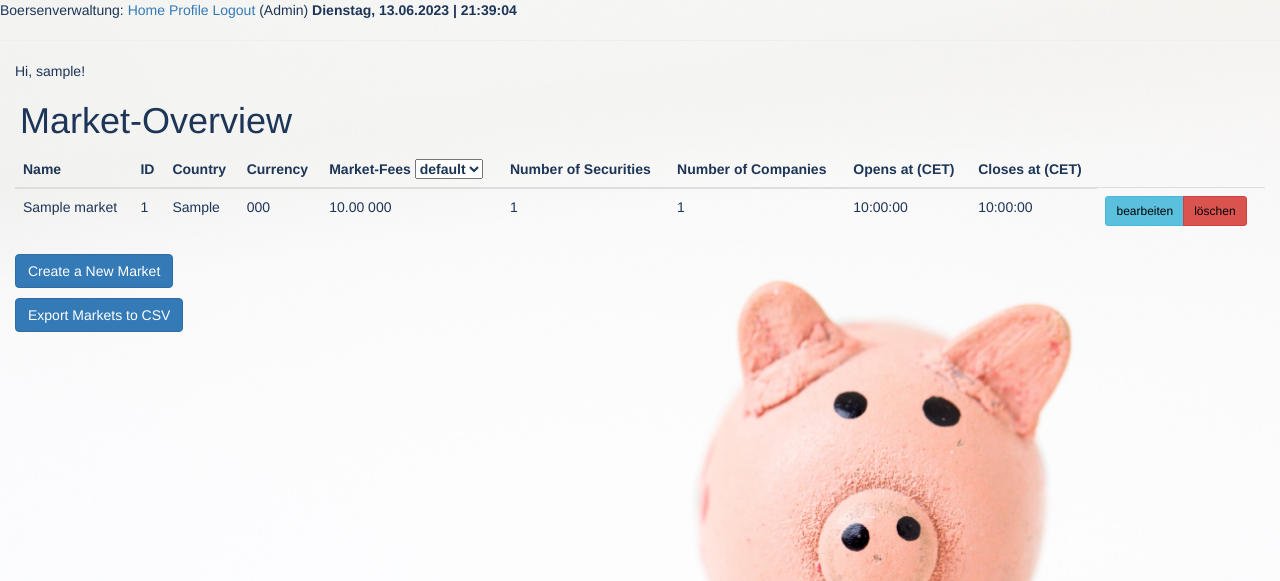
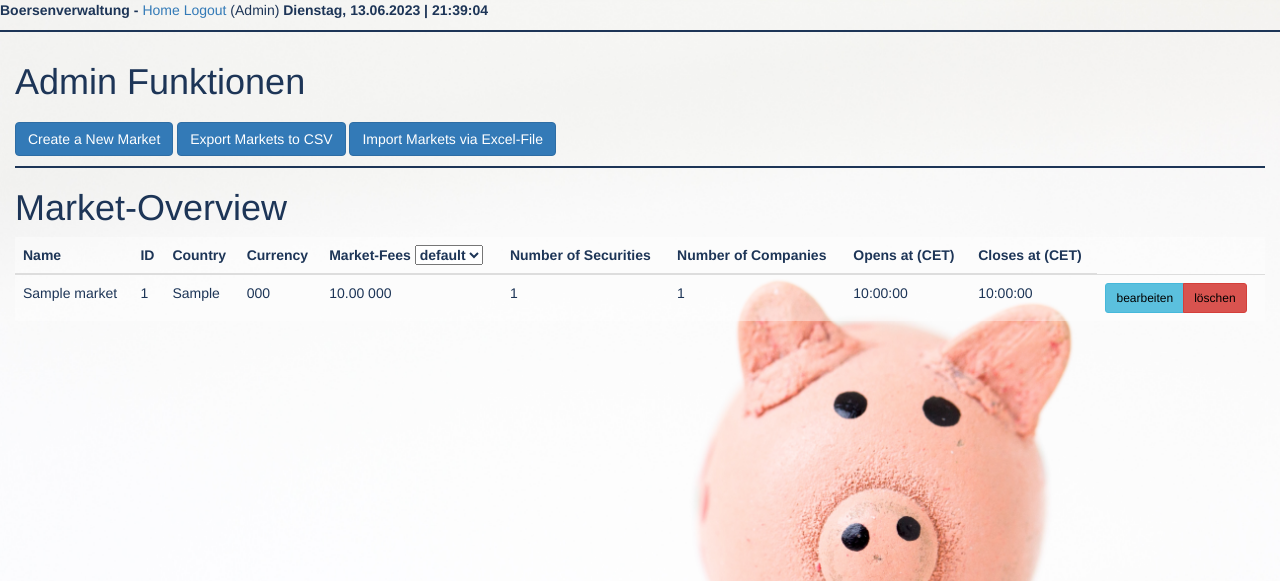
Before and after one commit to knolukas/boersenverwaltung, a Flask app: page / in a window 1280 px wide. Shown: the top 581 px of the page. Run offline with Flask 3, Linux system fonts and the light colour scheme; a user stored in the database is signed in; tables that the repository leaves empty hold one stand-in row (values such as "Sample post"); a database or web service that is not in the repository returns one stand-in record (values such as "Sample title"); data that the repository does not hold is empty; some libraries are stand-ins or nearby versions.

Commit message:
excel import

```diff
--- a/app/routes.py
+++ b/app/routes.py
@@ -9,12 +9,12 @@ from sqlalchemy.orm import query
 
 from app import app, db
 from app.forms import LoginForm, RegistrationForm, EditProfileForm, PostForm, CreateNewMarketForm, EditMarketForm
-from flask import render_template, flash, redirect, url_for, request, jsonify, Response
+from flask import render_template, flash, redirect, url_for, request, jsonify, Response, session
 from flask_login import current_user, login_user, logout_user
 from app.models import User, Post, Market, Transactions, Offer, Currency
 from flask_login import login_required
 from werkzeug.urls import url_parse
-from datetime import datetime
+from datetime import datetime, time
 
 import sqlite3
 
@@ -234,20 +234,32 @@ def market(market_id):
     security_info_json = security_info.json()
 
     # Abfragen in der eigenen Datenbank
-    market = Market.query.filter_by(market_id=market_id).first_or_404()
+    market = Market.query \
+        .filter_by(market_id=market_id) \
+        .first_or_404()
+
     transactions = Transactions.query \
         .filter_by(market_id=market_id) \
         .order_by(Transactions.transaction_id.desc()) \
         .limit(100) \
         .all()
+
     offers = Offer.query \
         .filter_by(market_id=market_id) \
         .with_entities(Offer.security_id, func.sum(Offer.amount).label('available_amount')) \
         .group_by(Offer.security_id) \
         .order_by(Offer.security_id.asc()) \
         .all()
-    id = Market.query.filter_by(market_id=market_id).first().market_currency_id
-    currency = Currency.query.filter_by(market_currency_id=id).first()
+
+    id = Market.query \
+        .filter_by(market_id=market_id) \
+        .first() \
+        .market_currency_id
+
+    currency = Currency \
+        .query \
+        .filter_by(market_currency_id=id) \
+        .first()
 
     print(offers)
 
@@ -317,11 +329,32 @@ def markets_transactions():  # eventuell id von einer börse mitgeben
 # PUT Methods #
 # ********************************************************************************************
 # ============================================================================================
+def get_price(security_id):
+    get_url = 'http://127.0.0.1:50051/firmen/wertpapiere/{}'.format(security_id)
+
+    get_security_info = requests.get(get_url)
+
+    if get_security_info.status_code == 200:
+        get_data = get_security_info.json()
+        security_price = get_data['price']
+        return security_price
+
+    else:
+        return -1
+
 
 @app.route('/markets/<market_id>/buy', methods=['PUT'])
 # @login_required
 def buy(market_id):
     market = Market.query.filter_by(market_id=market_id).first_or_404(description="Börse nicht gefunden!")
+
+    fees = market.market_fee
+
+    currency_id = market.market_currency_id
+    currency = Currency.query \
+        .filter_by(market_currency_id=currency_id) \
+        .first_or_404(description="Waehrung nicht verfügbar") \
+        .market_currency_code
 
     data = request.json
     security_id = data['security_id']
@@ -330,17 +363,8 @@ def buy(market_id):
     url = 'http://127.0.0.1:50051/firmen/wertpapier/{}/kauf'.format(
         security_id)  # TODO anpassen an Port der Firmenverwaltung
 
-    # nur als dummy funktion implementiert, es werden immer die gleichen daten
-    # ausgegeben unahhängig von der security_id
-    get_url = 'http://127.0.0.1:50051/firmen/wertpapiere/{}'.format(security_id)
-
-    get_security_info = requests.get(get_url)
-
-    if get_security_info.status_code == 200:
-        get_data = get_security_info.json()
-        security_price = get_data['price']
-
-    else:
+    security_price = get_price(security_id)
+    if security_price == -1:
         return "Fehler. Wertpapier nicht gefunden.", 400
 
     offers = Offer \
@@ -355,14 +379,18 @@ def buy(market_id):
         .first()
 
     if total_amount:
-        available_amount = total_amount.available_amount
+        available_amount = total_amount.available_amount or 0
     else:
         available_amount = 0
 
     # wenn insgesamt weniger von diesem security vorhanden ist
     if amount > available_amount:
-        message = "Es sind nur noch " + str(
-            total_amount.available_amount) + " Stueck dieses Wertpapiers vorhanden! Erneut versuchen."
+        if available_amount == 0:
+            message = "Dieses Wertpapier ist leider nicht mehr an dieser Börse verfügbar. Vorgang abgebrochen."
+            return jsonify({'message': message}), 400
+
+        message = "Es sind nur noch " + str(available_amount) + \
+                  " Stueck dieses Wertpapiers vorhanden! Erneut versuchen."
         return jsonify({'message': message}), 400
 
     i = 0
@@ -393,10 +421,11 @@ def buy(market_id):
             amount = 0
 
             # info an den besitzer vom jeweiligen angebot in der liste
-        data = {'id': offer.offer_id, 'typ': typ, 'amount': sold_amount, 'seller_id': id}
+        data = {'id': offer.offer_id, 'typ': typ, 'amount': sold_amount, 'seller_id': id, 'fees': fees,
+                'currency': currency}
 
         response = requests.put(url, json=data)
-        print("Nachricht an Seller: " + str(response.json()))
+        print("Nachricht an Seller: " + str(data) + ", Nachricht von Seller: " + str(response.json()))
 
         i = i + 1
 
@@ -462,29 +491,40 @@ def refresh_offer(market_id):
     global message
     market = Market.query.filter_by(market_id=market_id).first_or_404(description="Börse nicht gefunden!")
     data = request.get_json()
-
+    print(data)
     if data is not None:
         if isinstance(data, list):
             # Daten sind eine Liste von Objekten
             for entry in data:
                 security_id = entry.get('id')
                 amount = entry.get('amount')
-                company_id = entry.get('company_id')    #TODO achtung auf Bezeichnung der Werte
+                company_id = entry.get('comp_id')  # TODO achtung auf Bezeichnung der Werte
                 depot_id = entry.get('depot_id')
+                security_price = entry.get('price')
 
                 new_entry = Offer(market_id=market_id, security_id=security_id, amount=amount,
                                   company_id=company_id, depot_id=depot_id)
+                new_transaction = Transactions(security_id=security_id, security_price=security_price * amount,
+                                               security_amount=amount, transaction_type="Sell", market_id=market_id)
                 db.session.add(new_entry)
+                db.session.add(new_transaction)
             message = str(len(data)) + ' neue Angebote wurden erfolgreich erstellt!'
 
         elif isinstance(data, dict):
             # Daten sind ein einzelnes Objekt
-            security_id = data['id']
-            amount = data['amount']
+            security_id = data.get('id')
+            amount = data.get('amount')
+            company_id = data.get('comp_id')
+            depot_id = data.get('depot_id')
+            security_price = data.get('price')
 
-            newEntry = Offer(market_id=market_id, security_id=security_id, amount=amount)
+            new_entry = Offer(market_id=market_id, security_id=security_id, amount=amount,
+                              company_id=company_id, depot_id=depot_id)
+            new_transaction = Transactions(security_id=security_id, security_price=security_price,
+                                           security_amount=amount, transaction_type="Sell", market_id=market_id)
+            db.session.add(new_entry)
+            db.session.add(new_transaction)
             message = "Neues Angebot erfolgreich erstellt!"
-            db.session.add(newEntry)
 
         db.session.commit()
         return message, 200
@@ -541,6 +581,70 @@ def create_csv():
         mimetype='text/csv',
         headers={'Content-disposition': 'attachment; filename=data.csv'}
     )
+
+def serialize_time(obj):
+    if isinstance(obj, time):
+        return obj.strftime('%H:%M:%S')
+    raise TypeError(f"Object of type {type(obj)} is not JSON serializable")
+
+@app.route('/market/excel-creation', methods=['GET', 'POST'])
+def excel_creation():
+    if request.method == 'POST':
+        file = request.files['excel-file']
+        if file:
+            markets = []
+            # Read the Excel file into a DataFrame
+            df = pd.read_excel(file)
+
+            for index, row in df.iterrows():
+                market_name = row['name']
+                currency = row['currency_id']
+                country = row['country']
+                fee = row['fee']
+                opens_at_str = row['opens_at']
+                closes_at_str = row['closes_at']
+
+
+                market_data = {
+                    'market_name': market_name,
+                    'opens_at': opens_at_str,
+                    'closes_at': closes_at_str,
+                    'market_currency_id': currency,
+                    'market_country': country,
+                    'market_fee': fee
+                }
+
+                markets.append(market_data)
+
+            markets_json = json.dumps(markets, default=serialize_time)
+
+            if not markets_json:
+                flash('No Excel File given!')
+                return redirect(url_for('excel_creation'))
+
+            markets_list = json.loads(markets_json)
+
+            if request.method == 'POST':
+                for market_data in markets_list:
+                    opens_at = time.fromisoformat(market_data['opens_at'])
+                    closes_at = time.fromisoformat(market_data['closes_at'])
+
+                    market_data['opens_at'] = opens_at
+                    market_data['closes_at'] = closes_at
+                    market_data.pop('id', None)
+                    # Transformiere das Wörterbuch zurück in ein Market-Objekt
+                    market = Market(**market_data)
+
+                    db.session.add(market)
+                db.session.commit()
+
+                flash('Successfully created markets!')
+                return redirect(url_for('index'))
+
+            return render_template("markets_created_xlsx.html", markets=markets_list)
+
+    return render_template("market_creation_xlsx.html")
+
 
 
 # ============================================================================================
--- a/app/static/styles.css
+++ b/app/static/styles.css
@@ -2,18 +2,16 @@
 
 body {
     background-image: url("app/static/background.jpg");
-    background-size: auto 100%;
-    background-size: 100% auto;
-    background-color: rgba(0,0,0,0.5);
+    background-size: auto;
+    background-color: rgba(255,255,255,1);
     background-repeat: no-repeat;
     background-attachment: fixed;
     color: #1D3557;
-    font-family: "Helvetica";
+    font-family: "Helvetica", serif;
 }
 
 h1{
     color: #1D3557;
-    margin-left: 5px;
 }
 
 .href-blue {
@@ -51,3 +49,18 @@ h1{
 tr:hover {
 
 }
+
+title {
+    margin: 10px;
+}
+
+.blue-line {
+    border: none;
+    height: 2px;
+    background-color: #1D3557;
+    margin: 10px 0;
+}
+
+.transparent-table {
+        background-color: rgba(255, 255, 255, 0.4);
+    }
--- a/app/templates/base.html
+++ b/app/templates/base.html
@@ -12,7 +12,6 @@
 
 {% block head %}
     {{ super() }}
-
         {% if title %}
         <title>{{ title }} - Boersenverwaltung</title>
         {% else %}
@@ -25,8 +24,7 @@
         <body style="background-image: url('/static/background.jpg');
         background-size: 100%;
         background-repeat: no-repeat;
-        background-attachment: fixed;"
-    >
+        background-attachment: fixed;">
      {% block scripts %}
         {{ super() }}
         <script>
@@ -55,12 +53,11 @@
     {% endblock %}
 
     <div>
-        Boersenverwaltung:
+        <b>Boersenverwaltung - </b>
         <a href="{{ url_for('index') }}">Home</a>
         {% if current_user.is_anonymous %}
         <a href="{{ url_for('login') }}">Login</a>
         {% else %}
-        <a href="{{ url_for('user', username=current_user.username) }}">Profile</a>
         <a href="{{ url_for('logout') }}">Logout</a>
         {% endif %}
         {% if current_user.admin_tag %}
@@ -71,7 +68,7 @@
 
     </div>
 
-    <hr>
+    <hr class="blue-line">
 
     {% with messages = get_flashed_messages() %}
     {% if messages %}
--- a/app/templates/index.html
+++ b/app/templates/index.html
@@ -2,10 +2,29 @@
 
 {% block content %}
     <div class="container-fluid">
-    <h>Hi, {{ current_user.username }}!</h>
+
+    {% if current_user.admin_tag %}
+        <h1>Admin Funktionen</h1>
+        <div class="container-fluid">
+            <p> </p>
+            <div class="row">
+                <div class="col">
+                    <a href="{{ url_for('createmarket') }}" class="btn btn-primary">Create a New Market</a>
+                    <a href="{{ url_for('create_csv') }}" class="btn btn-primary">Export Markets to CSV</a>
+                    <a href="{{ url_for('excel_creation') }}" class="btn btn-primary">Import Markets via Excel-File</a>
+                </div>
+            </div>
+        </div>
+        <hr class="blue-line">
+    {% else %}
+         <div class="container-fluid">
+             <a href="{{ url_for('create_csv') }}" class="btn btn-primary">Export Markets to CSV</a>
+        </div>
+        <hr class="blue-line">
+    {% endif %}
     <h1>Market-Overview</h1>
 
-    <table class="table table-hover" id="market-table">
+    <table class="table table-hover transparent-table" id="market-table">
         <thead>
             <tr>
                 <th>Name</th>
@@ -116,12 +135,6 @@
           }
       }
     </script>
-    {% if current_user.admin_tag %}
-    <p> </p>
-    <a href="{{ url_for('createmarket') }}" class="btn btn-primary">Create a New Market</a>
-    {% endif %}
-    <p> </p>
-    <a href="{{ url_for('create_csv') }}" class="btn btn-primary">Export Markets to CSV</a>
 
     </div>
 {% endblock %}
--- a/app/templates/login.html
+++ b/app/templates/login.html
@@ -1,6 +1,7 @@
 {% extends "base.html" %}
 
 {% block content %}
+    <div class="container-fluid">
         <h1>Sign In</h1>
         <form action="" method="post" novalidate>
             {{ form.hidden_tag() }}
@@ -22,4 +23,5 @@
             <p>{{ form.submit() }}</p>
         </form>
         <p>New User? <a href="{{ url_for('register') }}">Click to Register!</a></p>
+    </div>
 {% endblock %}
--- a/app/templates/market.html
+++ b/app/templates/market.html
@@ -50,7 +50,8 @@
             </td>
         </tr>
     </table>
-    <table class="table table-hover">
+    <hr class="blue-line">
+    <table class="table table-hover transparent-table">
          <thead>
             <tr>
                 <th>Security Name</th>
@@ -81,8 +82,9 @@
             {% endfor %}
         </tbody>
     </table>
+<hr class="blue-line">
     <div style="max-height: 200px; overflow-y: scroll;">
-         <table class="table">
+         <table class="table transparent-table">
              <thead">
                 <tr>
                     <th>Transaction ID</th>
```
Also changed, not shown: app/templates/market_creation_xlsx.html (added, +12 -0 lines), app/templates/markets_created_xlsx.html (added, +39 -0 lines), app.db. Lines whose indentation alone changed are shown as unchanged.
